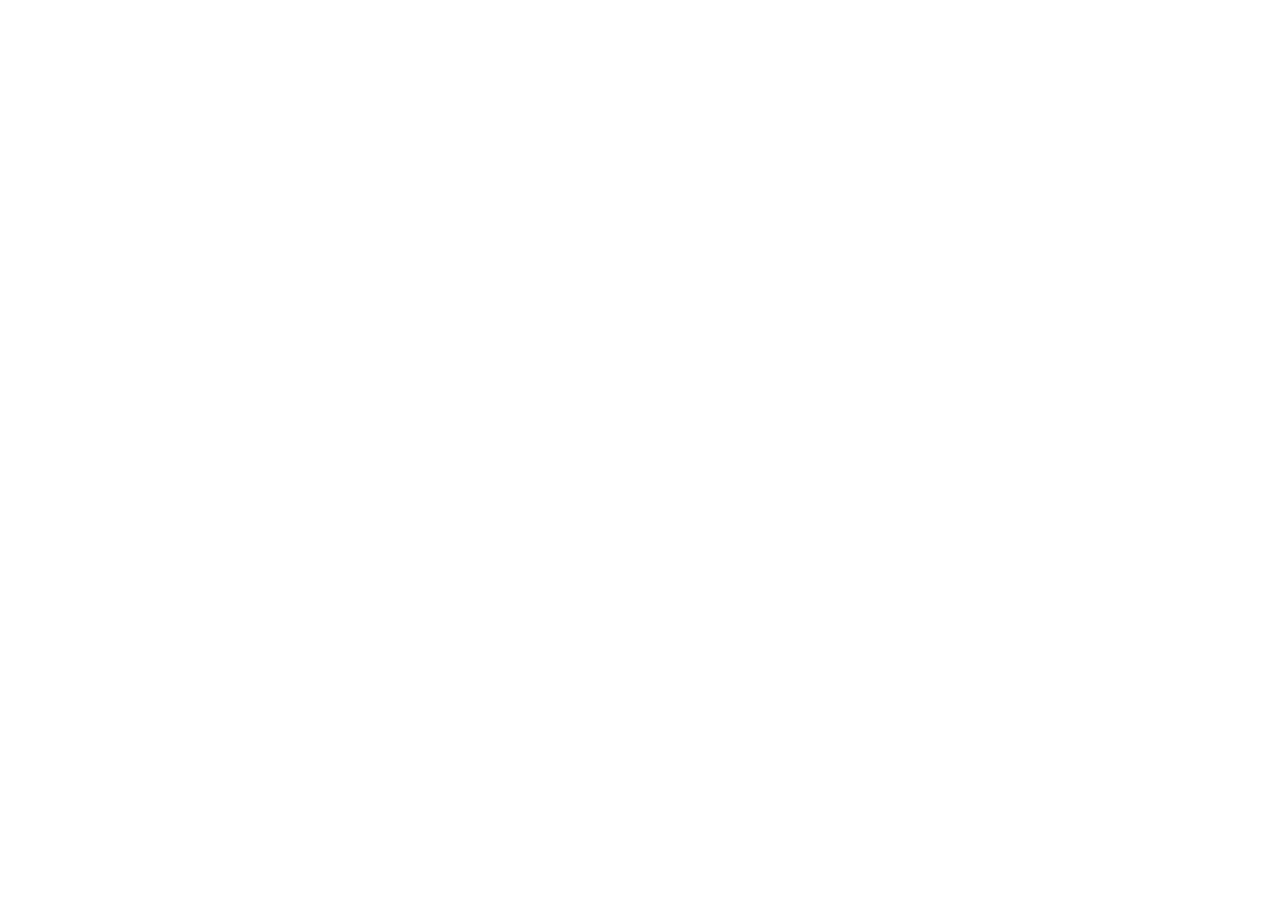
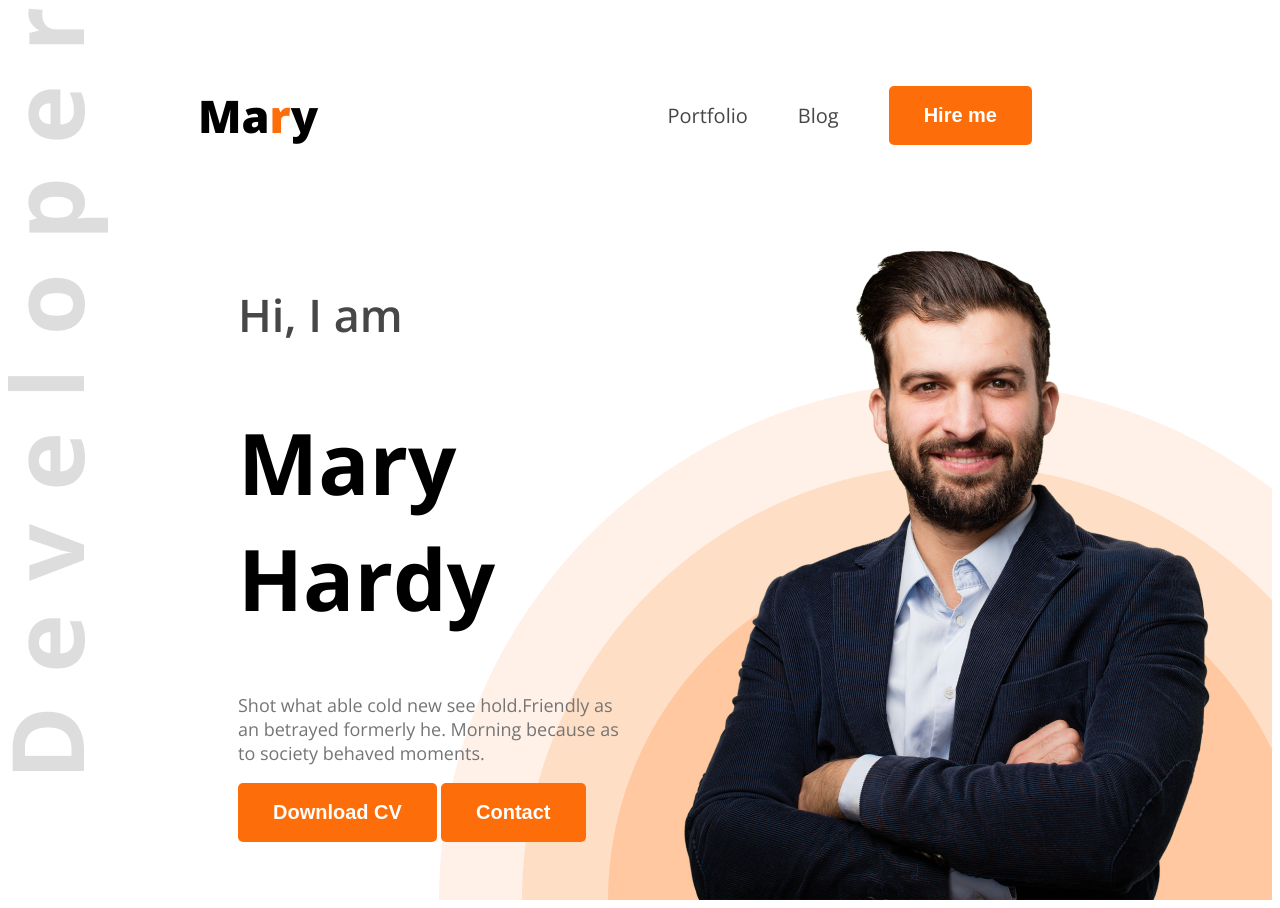
Before and after one commit to mugdhadey04/web-dev-portfolio, a plain HTML site: page index.html in a window 1280 px wide. Before the commit the page ends 800 px from the top, so only its background shows below. Drawn offline with nearby package versions, Linux system fonts and the light colour scheme.

Commit message:
added new flies and designs

```diff
--- a/index.html
+++ b/index.html
@@ -5,11 +5,36 @@
     <meta charset="UTF-8">
     <meta name="viewport" content="width=device-width, initial-scale=1.0">
     <title>Web Development Portfolio</title>
+    <link rel="preconnect" href="https://fonts.googleapis.com">
+    <link rel="preconnect" href="https://fonts.gstatic.com" crossorigin>
+    <link href="https://fonts.googleapis.com/css2?family=Open+Sans:ital,wght@0,300..800;1,300..800&display=swap"
+        rel="stylesheet">
+    <link rel="stylesheet" href="styles/portfolio.css">
 </head>
 
-<body>
-    <header>
-
+<body class="open-sans">
+    <header class="header">
+        <nav>
+            <h1 class="nav-title">Ma<span class="text-primary">r</span>y</h1>
+            <ul>
+                <li><a class="dark-2" href="">Portfolio</a></li>
+                <li><a class="dark-2" href="">Blog</a> </li>
+                <li><button class="btn-primary">Hire me</button></li>
+            </ul>
+        </nav>
+        <div class="banner">
+            <div class="banner-content">
+                <h4 class="banner-greetings dark-2">Hi, I am</h4>
+                <h1 class="banner-title dark-1">Mary Hardy</h1>
+                <p class="banner-description dark-3">
+                    Shot what able cold new see hold.Friendly as an betrayed formerly he. Morning because as to society
+                    behaved moments.
+                </p>
+                <button class="btn-primary">Download CV</button>
+                <button class="btn-primary">Contact</button>
+            </div>
+            <img class="banner-profile-picture" src="images/hardy.png" alt="">
+        </div>
     </header>
     <main>
 
--- /dev/null
+++ b/styles/portfolio.css
@@ -0,0 +1,82 @@
+.open-sans {
+  font-family: "Open Sans", serif;
+  font-optical-sizing: auto;
+  font-style: normal;
+  font-variation-settings:
+    "wdth" 100;
+}
+/* .dark-1{
+    color: #181818;
+} */
+
+.dark-2{
+    color: #474747;
+}
+.dark-3{
+    color: #757575;
+}
+.header{
+    background-image: url(../images/developer.png), url(../images/header_bg.png);
+    background-repeat: no-repeat;
+    background-position: top left, bottom right;
+    /* padding-top: 38px 1440px 0 23px; */
+}
+/* Nav styles */
+nav{
+    display: flex;
+    align-items: center;
+    justify-content: space-between;
+    padding: 40px 190px;
+}
+.nav-title{
+    font-weight: 800;
+    font-size: 45px;
+}
+
+.btn-primary{
+    background-color: #FD6E0A;
+    border-radius: 5px;
+    font-weight: bold;
+    font-size: 20px;
+    color: white;
+    padding: 18px 35px;
+    border: none;
+}
+/* shared style */
+.text-primary{
+    color: #FD6E0A;
+}
+nav ul{
+    display: flex;
+    align-items: center;
+}
+nav ul li{
+    list-style: none;
+    font-size: 20px;
+    margin-right: 50px;
+}
+nav li a {
+    text-decoration: none;
+}
+
+/* banner styles */
+.banner{
+    display: flex;
+    justify-content: space-between;
+    padding: 0 53px 0 230px;
+}
+.banner-content{
+    max-width: 580px;
+}
+.banner-greetings{
+    font-weight: 600;
+    font-size: 45px ;
+}
+.banner-title{
+    font-size: 85px;
+    font-weight: bold;
+}
+.banner-description{
+    font-weight: normal;
+    font-size: 18px;
+}
```
